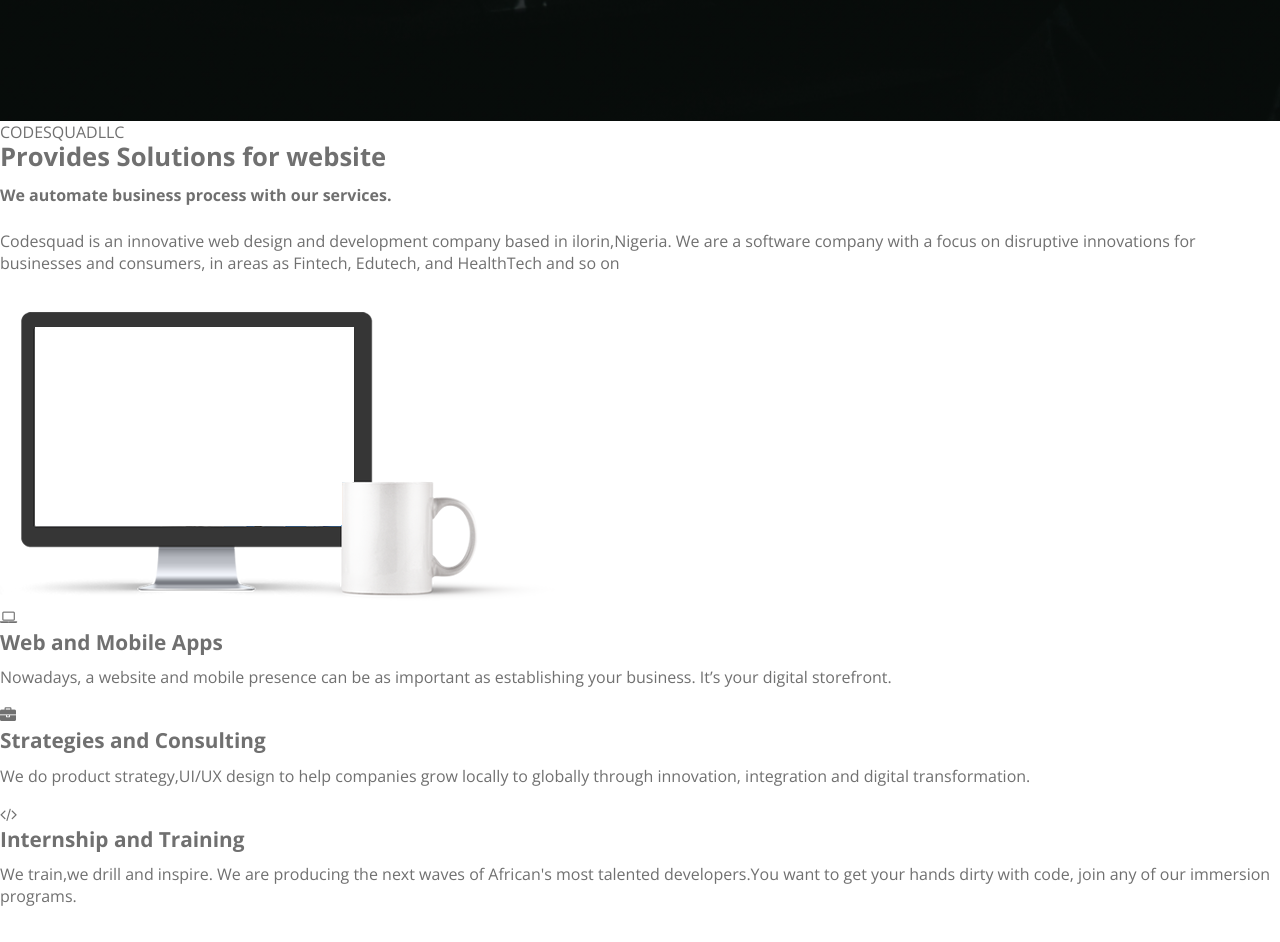
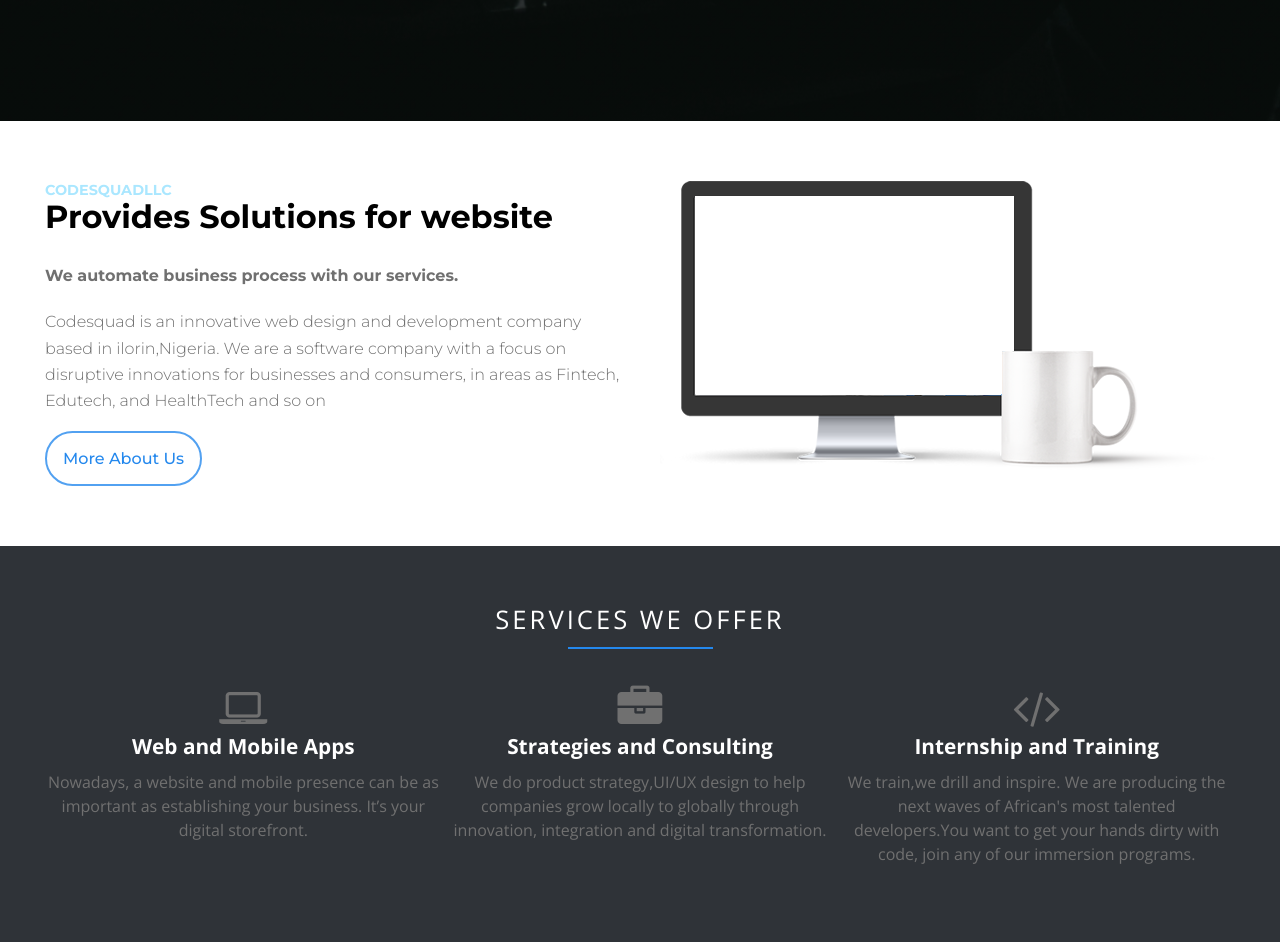
Before and after one commit to glikpochristopher/CodesquadLLC, a plain HTML site: page index.html in a window 1280 px wide. Shown: the part 679-1621 px from the top of the page. Drawn offline with nearby package versions, Linux system fonts and the light colour scheme.

Commit message:
Completed the Services featured

```diff
--- a/assets/css/main.css
+++ b/assets/css/main.css
@@ -77,6 +77,7 @@ header{
     top: 50%;
     left: 50%;
     transform: translate(-50%,-50%);
+    max-width: 760px;
     color:#fff;
 }
 .header-container div.hero-section h1{
@@ -126,8 +127,95 @@ li.sign-up {
 3. Main Body Content
 *****************************************************
 ****************************************************/
+.main{
+    padding:60px 45px;
+    background-color: #fff;
+}
+.main-inner {
+    font-family: "Montserrat", sans-serif;
+    max-width: 1200px;
+    margin: 0 auto;
+    display: grid;
+    grid-template-columns: repeat( 2, minmax(300px, 1fr) );
+    grid-column-gap:40px;
+}
+.main-inner .left-column{
+    grid-column:1/2;
+}
+.main-inner .right-column{
+    grid-column:2/-1;
+}
+.blue{
+    color:#AAE7FF;
+    font-size: 0.9em;
+    display: block!important;
+    font-weight: bold;
+}
+.left-column h2{
+    font-weight: 700;
+    font-size: 2rem;
+    color:#000;
+    margin-bottom:2rem;
+}
+.left-column p{
+    line-height: 1.65;
+}
+.left-column a{
+    color:#2488ED;
+    border:2px solid #52a1f1;
+    background-color: #fff;
+    border-radius: 50px;
+    padding: 1rem;
+    display: inline-block;
+    font-weight: 500;
+    transition: all 0.3s;
+}
+.left-column a:hover{
+    border-color: #52a1f1;
+    background-color: #52a1f1 !important;
+    color: #ffffff;
+}
+section.hero{
+    padding:60px 45px;
+    background-color: #2F3338;
+}
+section.hero-inner {
+    max-width: 1200px;
+    margin: 0 auto;
+}
+h2.hero-heading-inner {
+    text-align: center;
+    color: #FFF !important;
+    font-weight: 300;
+    letter-spacing: 3px;
+}
+hr.line-br {
+    width: 145px;
+    margin: auto;
+    border: 1px solid #2488ED;
+    margin-bottom: 38px;
+}
 
 
+.featured-inner {
+    display: grid;
+    grid-template-columns:repeat(auto-fit,minmax(300px,1fr));
+}
+aside{
+    display:flex;
+    flex-direction: column;
+    align-items: center;
+}
+aside.content i {
+    font-size: 2.8rem;
+}
+aside h3{
+    color:#FFF;
+}
+aside p{
+    text-align: center;
+    line-height: 1.5;
+}
 /*****************************************************
 *****************************************************
 4. Footer Content
--- a/index.html
+++ b/index.html
@@ -62,31 +62,28 @@
                   </div>
             </section>
             <section class="hero">
-
-                  <aside>
-                        <div class="content">
+                <section class="hero-inner">
+                       <h2 class="hero-heading-inner">SERVICES WE OFFER</h2>
+                       <hr class="line-br">
+                       <div class="featured-inner">
+                             <aside class="content">
                                     <i class="fa fa-laptop"></i>
                                     <h3>Web and Mobile Apps</h3>
                                     <p>Nowadays, a website and mobile presence can be as important as establishing your business. It’s your digital storefront.</p>
-                        </div>
-
                               </aside>
-                  <aside>
-                      <div class="content">
+                              <aside class="content">
                                     <i class="fa fa-briefcase" aria-hidden="true"></i>
                                     <h3>Strategies and Consulting</h3>
                                     <p>We do product strategy,UI/UX design to help companies grow locally to globally through innovation, integration and digital transformation.</p>
-                      </div>
-
                                </aside>
-                  <aside>
-                        <div class="content">
+                              <aside class="content">
                                     <i class="fa fa-code"></i>
                                     <h3>Internship and Training</h3>
                                     <p>We train,we drill and inspire. We are producing the next waves of African's most talented developers.You want to get your hands dirty with code, join any of our immersion programs.</p>
+                              </aside>
                        </div>
+                </section>
 
-                  </aside>
             </section>
             <section class="featured"></section>
 
```
Lines whose indentation alone changed are shown as unchanged.
